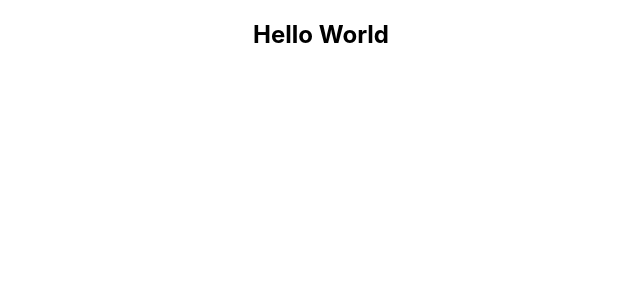
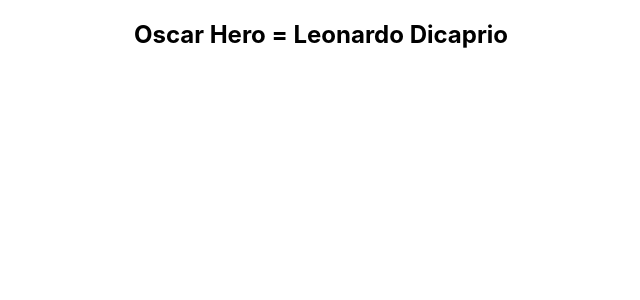
Before and after one commit to sivasaraa/react-typscript, a React (Create React App) app: page / in a window 1280 px wide. Shown: the top 300 px of the page, without its empty margins (319-959 px from the left). Built offline with nearby package versions, Linux system fonts and the light colour scheme.

Commit message:
nested child react.reactNode

```diff
--- a/src/App.tsx
+++ b/src/App.tsx
@@ -4,13 +4,15 @@
 import { Greet } from './Component/Greet';
 import { Status } from './Component/Status';
 import { Heading } from './Component/Heading';
+import { Oscar } from './Component/Oscar';
 
 function App() {
   return (
     <div className="App">
       {/* <Greet name='World' count={10} loggedin={true}/> */}
       {/* <Status status='success'/> */}
-      <Heading>Hello World</Heading>
+      {/* <Heading>Hello World</Heading> */}
+      <Oscar><Heading>Oscar Hero = Leonardo Dicaprio</Heading></Oscar>
     </div>
   );
 }
--- /dev/null
+++ b/src/Component/Oscar.tsx
@@ -0,0 +1,9 @@
+type oscarProps = {
+    children : React.ReactNode
+}
+
+export const Oscar = (props: oscarProps) => {
+    return (
+        <div>{props.children}</div>
+    )
+}
```
